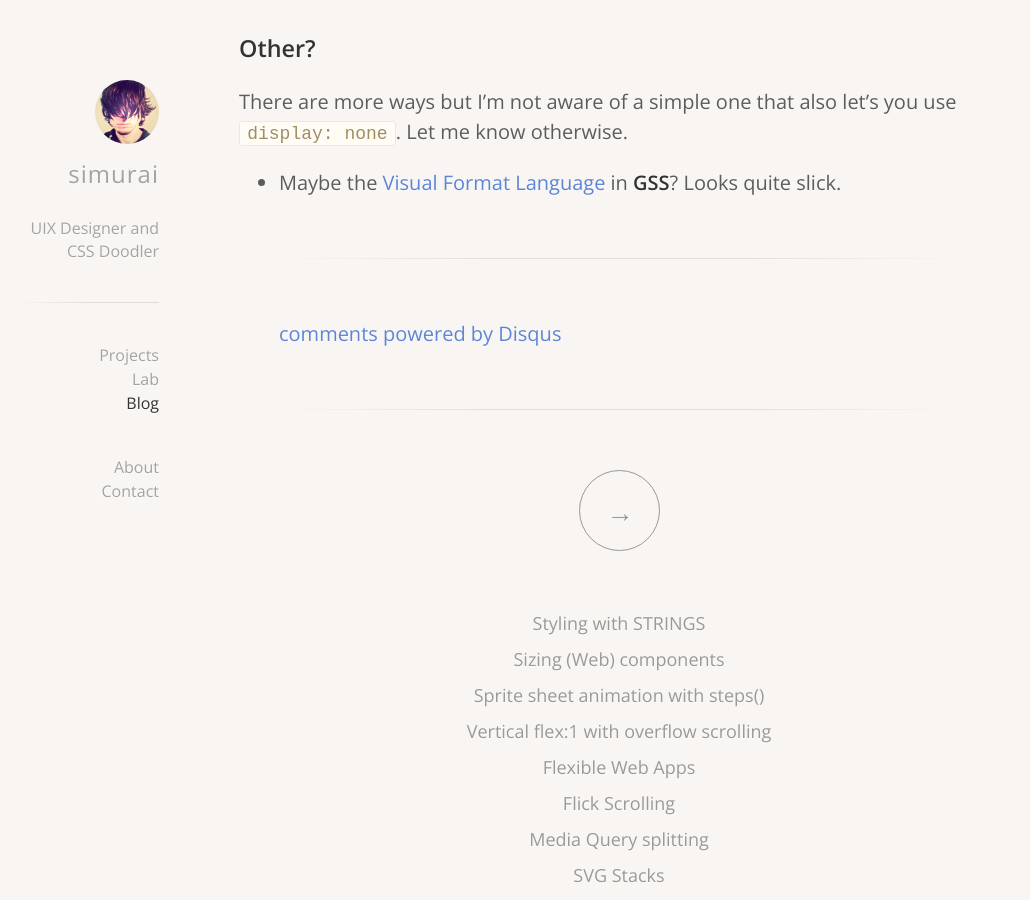
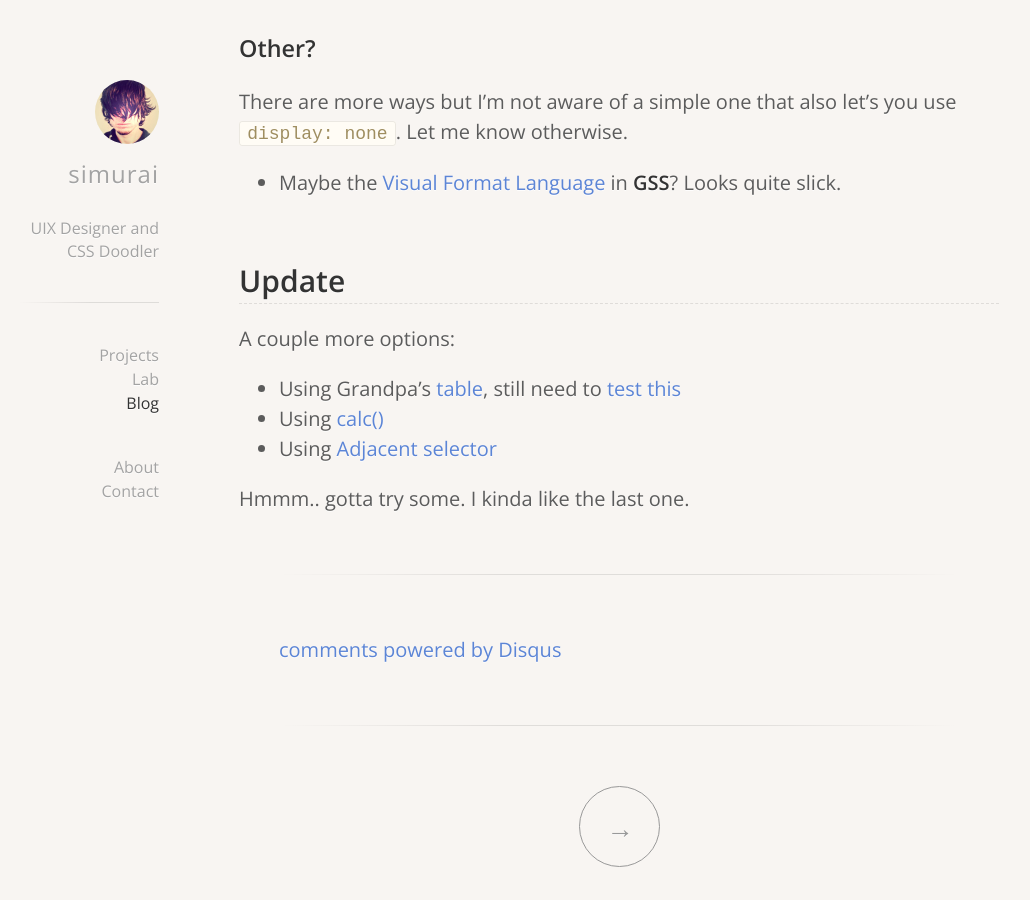
Before and after one commit to simurai/simurai.com, a Jekyll site: the page built from _posts/2014-05-25-spacing-elements.md, in a window 1280 px wide and 900 px high, scrolled down 2177 px. Shown: the whole window, without its empty margins (121-1151 px from the left). Built offline with Jekyll 4.4.1, drawn with Linux system fonts in a browser that asks for light colours; Markdown is read by kramdown in place of the engine named in the settings; comment, search, counter and statistics services are not loaded.

Commit message:
Update 2014-05-25-spacing-elements.md

```diff
--- a/_posts/2014-05-25-spacing-elements.md
+++ b/_posts/2014-05-25-spacing-elements.md
@@ -45,3 +45,13 @@ That way all elements are evenly spaced and you still can use `display:none` wit
 There are more ways but I'm not aware of a simple one that also let's you use `display: none`. Let me know otherwise.
 
 * Maybe the [Visual Format Language](http://gridstylesheets.org/guides/vfl/) in __GSS__? Looks quite slick.
+
+## Update
+
+A couple more options:
+
+* Using Grandpa's [table](https://twitter.com/derSchepp/status/470809273061355520), still need to [test this](https://twitter.com/maddesigns/status/470809480549400576)
+* Using [calc()](https://twitter.com/Catharsis/status/470800126911332352)
+* Using [Adjacent selector](https://twitter.com/jnowland/status/470874604735442944)
+
+Hmmm.. gotta try some. I kinda like the last one.
```
